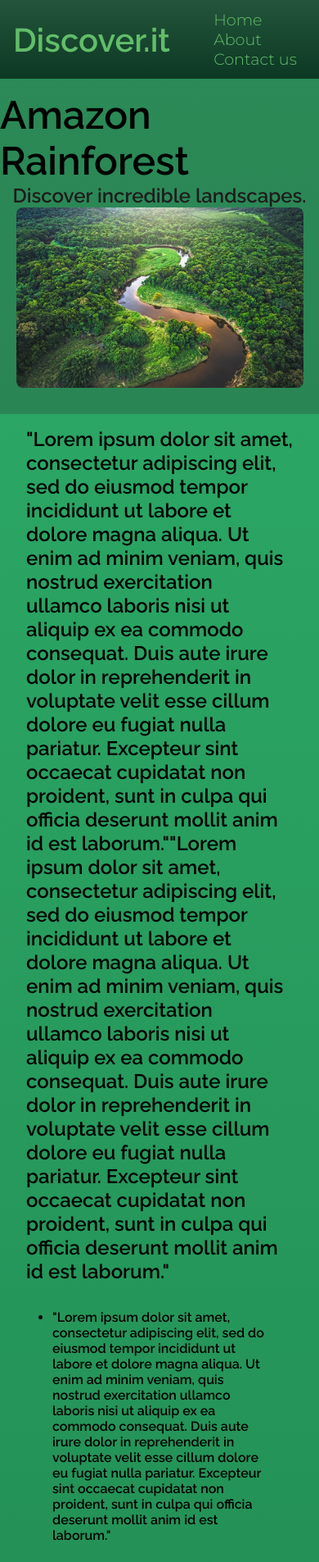
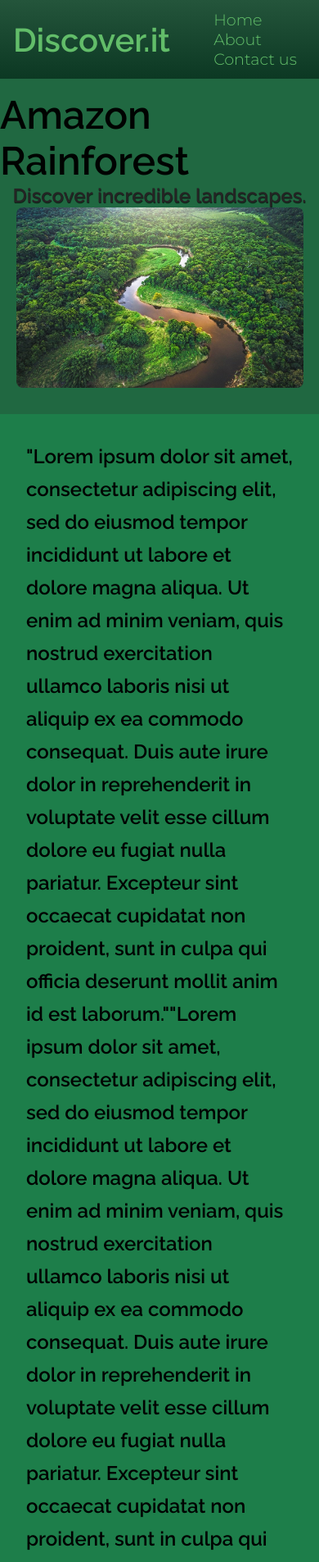
Before and after one commit to caetano-dev/Discover.it, a React (Create React App) app: page /Destination/0 in a window 390 px wide. Shown: the top 1905 px of the page at 82% size. Built offline with nearby package versions, Linux system fonts and the light colour scheme.

Commit message:
New styles

```diff
--- a/src/styles/components/Destination.module.css
+++ b/src/styles/components/Destination.module.css
@@ -1,10 +1,5 @@
 .Container {
-  background: rgb(5, 43, 25);
-  background: linear-gradient(
-    0deg,
-    rgb(29, 126, 74) 0%,
-    rgba(45, 172, 104, 1) 100%
-  );
+  background: rgb(29, 126, 74);
 }
 .Container h1,
 p {
@@ -28,23 +23,18 @@ p {
   color: rgb(0, 3, 1);
 }
 .Title > p {
-  color: rgb(29, 29, 29);
-}
-.Container > p {
-  font-size: 1.2rem;
-  text-shadow: 2px 1px 3px rgba(3, 3, 3, 0.596);
-  color: rgb(117, 163, 123);
+  color: rgb(36, 36, 36);
+  font-size: 1.5rem;
+  text-shadow: 0.5px 0.5px 0.5px rgba(0, 0, 0, 0.596);
 }
 
-.Destination ul {
-  padding: 1rem 4rem;
-}
-.Destination li {
-  font-size: 1rem;
-  font-family: Raleway;
+.Destination div {
+  background-color: rgb(117, 163, 123);
+  margin: 0rem 10rem;
 }
 .Destination p {
-  padding: 1rem 4rem;
+  line-height: 2.5rem;
+  padding: 2rem 5rem;
   color: rgb(0, 2, 1);
 }
 
@@ -57,9 +47,10 @@ p {
   .Title img {
     width: 90%;
   }
-
-  .Destination > p,
-  .Destination > li {
-    padding: 1rem 2rem;
+  .Destination div {
+    margin: 0rem;
+  }
+  .Destination p {
+    padding: 2rem 2rem;
   }
 }
```
